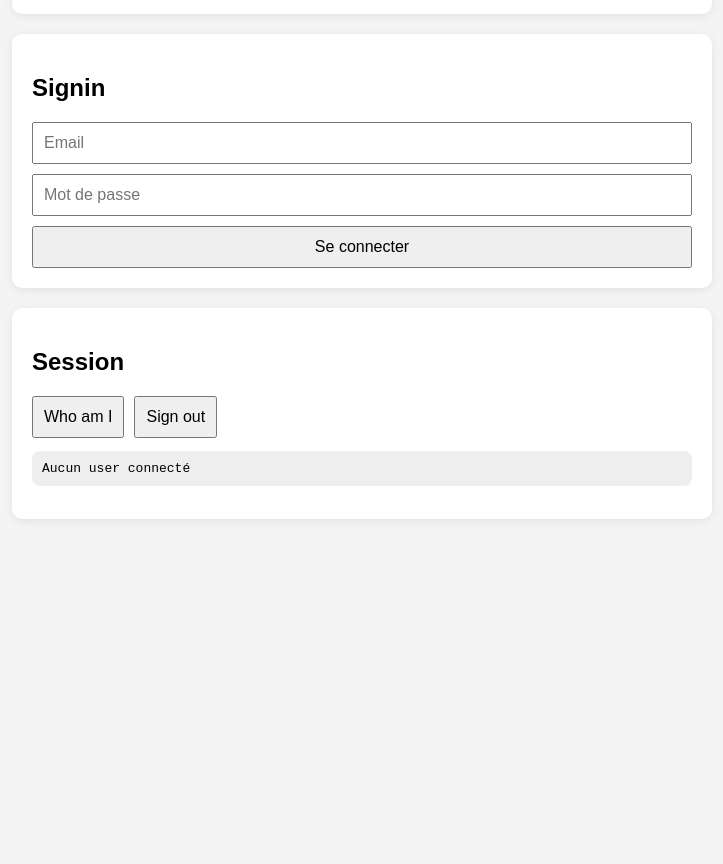
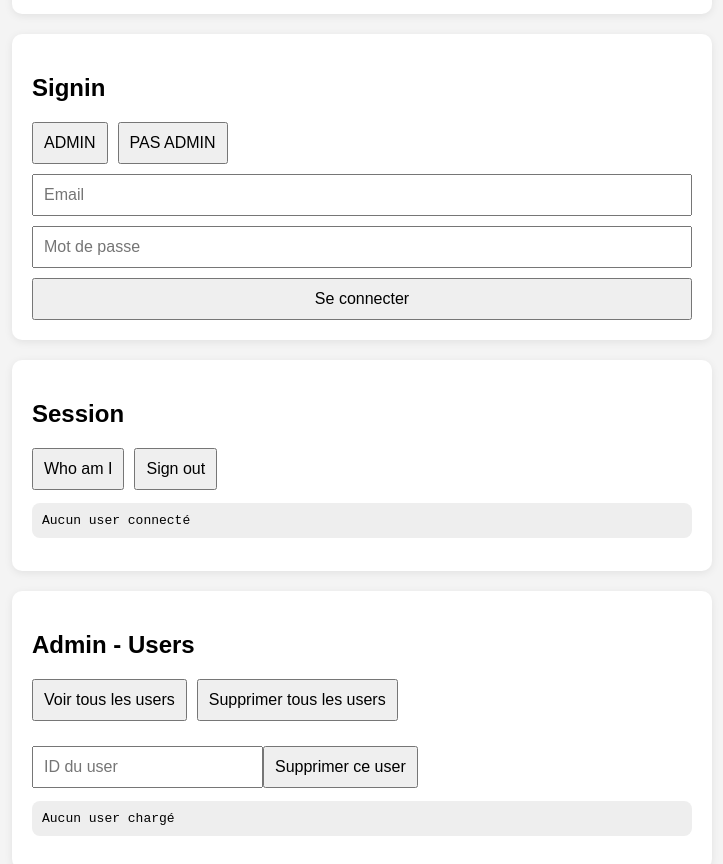
Before and after one commit to yanis26x/Mistify-frontend, a React (Vite) app: page / in a window 1280 px wide. Shown: the part 520-1384 px from the top of the page, without its empty margins (278-1001 px from the left). Before the commit the page ends 1119 px from the top, so only its background shows below. Built offline with nearby package versions, Linux system fonts and the light colour scheme.

Commit message:
clean code

```diff
--- a/src/App.css
+++ b/src/App.css
@@ -1,4 +1,4 @@
-body {
+ body {
   margin: 0;
   font-family: Arial, sans-serif;
   background: #f4f4f4;
--- a/src/App.jsx
+++ b/src/Auth.jsx
@@ -4,7 +4,7 @@ import "./App.css";
 
 const API = "http://localhost:3000/auth";
 
-export default function App() {
+export default function Auth() {
   const [name, setName] = useState("");
   const [signupEmail, setSignupEmail] = useState("");
   const [signupPassword, setSignupPassword] = useState("");
@@ -13,6 +13,8 @@ export default function App() {
   const [signinPassword, setSigninPassword] = useState("");
 
   const [user, setUser] = useState(null);
+  const [users, setUsers] = useState([]);
+  const [deleteUserId, setDeleteUserId] = useState("");
   const [message, setMessage] = useState("");
 
   async function handleSignup(e) {
@@ -97,6 +99,75 @@ export default function App() {
     }
   }
 
+  async function handleGetAllUsers() {
+    setMessage("");
+
+    try {
+      const res = await axios.get(`${API}`, {
+        withCredentials: true,
+      });
+
+      setUsers(res.data);
+      setMessage("Tous les users récupérés");
+    } catch (err) {
+      setMessage(err?.response?.data?.message || "Erreur récupération users");
+    }
+  }
+
+  async function handleDeleteUser() {
+    if (!deleteUserId) {
+      setMessage("Entre un id à supprimer");
+      return;
+    }
+
+    setMessage("");
+
+    try {
+      await axios.delete(`${API}/${deleteUserId}`, {
+        withCredentials: true,
+      });
+
+      setMessage(`User ${deleteUserId} supprimé`);
+      setDeleteUserId("");
+
+      setUsers((prev) =>
+        prev.filter((u) => String(u.id) !== String(deleteUserId))
+      );
+
+      if (user && String(user.id) === String(deleteUserId)) {
+        setUser(null);
+      }
+    } catch (err) {
+      setMessage(err?.response?.data?.message || "Erreur suppression user");
+    }
+  }
+
+  function fillAdmin() {
+  setSigninEmail("yanis26x@hotmail.com");
+  setSigninPassword("mdp");
+}
+
+function fillNoAdmin() {
+  setSigninEmail("noAdmin@mail.com");
+  setSigninPassword("mdp");
+}
+
+  async function handleDeleteAllUsers() {
+    setMessage("");
+
+    try {
+      await axios.delete(`${API}`, {
+        withCredentials: true,
+      });
+
+      setUsers([]);
+      setUser(null);
+      setMessage("Tous les users ont été supprimés");
+    } catch (err) {
+      setMessage(err?.response?.data?.message || "Erreur suppression totale");
+    }
+  }
+
   return (
     <div className="container">
       <h1>Mistify Auth</h1>
@@ -130,6 +201,17 @@ export default function App() {
 
 <div className="box">
   <h2>Signin</h2>
+
+  <div className="buttons">
+    <button type="button" onClick={fillAdmin}>
+      ADMIN
+    </button>
+
+    <button type="button" onClick={fillNoAdmin}>
+      PAS ADMIN
+    </button>
+  </div>
+
   <form onSubmit={handleSignin}>
     <input
       type="email"
@@ -137,12 +219,14 @@ export default function App() {
       value={signinEmail}
       onChange={(e) => setSigninEmail(e.target.value)}
     />
+
     <input
       type="password"
       placeholder="Mot de passe"
       value={signinPassword}
       onChange={(e) => setSigninPassword(e.target.value)}
     />
+
     <button type="submit">Se connecter</button>
   </form>
 </div>
@@ -158,6 +242,33 @@ export default function App() {
 
         <pre>{user ? JSON.stringify(user, null, 2) : "Aucun user connecté"}</pre>
       </div>
+
+      <div className="box">
+        <h2>Admin - Users</h2>
+
+        <div className="buttons">
+          <button onClick={handleGetAllUsers}>Voir tous les users</button>
+          <button onClick={handleDeleteAllUsers}>Supprimer tous les users</button>
+        </div>
+
+        <div style={{ marginTop: "15px" }}>
+          <input
+            type="number"
+            placeholder="ID du user"
+            value={deleteUserId}
+            onChange={(e) => setDeleteUserId(e.target.value)}
+          />
+          <button onClick={handleDeleteUser} style={{ marginTop: "10px" }}>
+            Supprimer ce user
+          </button>
+        </div>
+
+        <pre>
+          {users.length > 0
+            ? JSON.stringify(users, null, 2)
+            : "Aucun user chargé"}
+        </pre>
+      </div>
     </div>
   );
 }
--- a/src/main.jsx
+++ b/src/main.jsx
@@ -1,10 +1,10 @@
 import React from "react";
 import ReactDOM from "react-dom/client";
-import App from "./App";
+import Auth from "./Auth";
 import "./App.css";
 
 ReactDOM.createRoot(document.getElementById("root")).render(
   <React.StrictMode>
-    <App />
+    <Auth />
   </React.StrictMode>
 );
```
Lines whose indentation alone changed are shown as unchanged.
